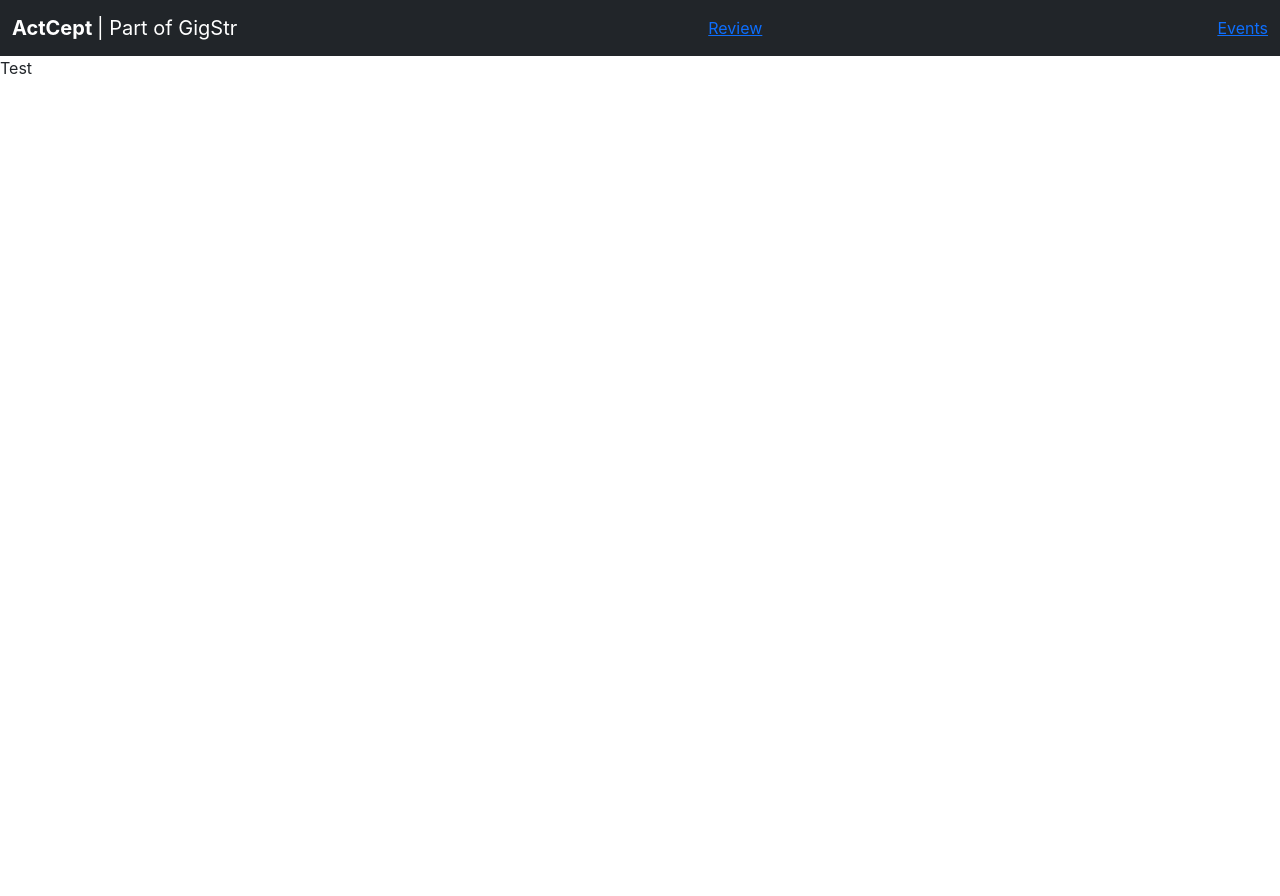
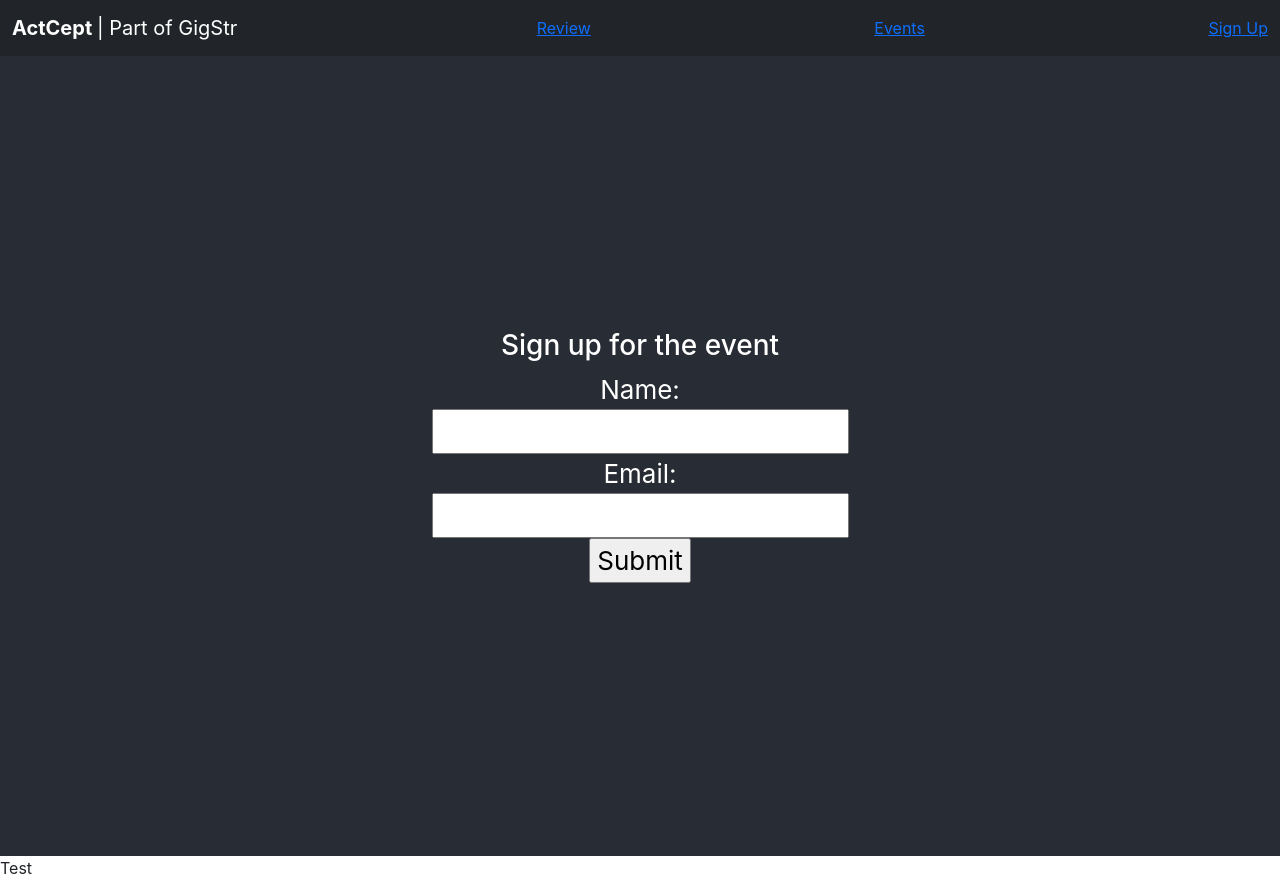
Before and after one commit to School-Of-Tech-Futures-UK/ActCept2, a React (Create React App) app in the folder actcept/: page /signup in a window 1280 px wide. Before the commit the page ends 800 px from the top, so only its background shows below. Built offline with nearby package versions, Linux system fonts and the light colour scheme.

Commit message:
Added signup page

```diff
--- a/actcept/src/App.js
+++ b/actcept/src/App.js
@@ -5,6 +5,7 @@ import * as reactRouterDom from "react-router-dom";
 import Home from './Components/home';
 import Review from './Components/review';
 import EventPage from './Components/event_page';
+import UserDetails from './Components/signup';
 
 const { BrowserRouter, Route, Routes } = reactRouterDom;
 
@@ -16,6 +17,7 @@ function App() {
         <Route path="/" element={<Home />} />
         <Route path="/reviews" element={<Review />} />
         <Route path="/event-page/:id" element={<EventPage />} />
+        <Route path="/signup" element={<UserDetails />} />
       </Routes>
     </BrowserRouter>
   );
--- a/actcept/src/Components/nav.jsx
+++ b/actcept/src/Components/nav.jsx
@@ -14,6 +14,7 @@ const NavigationBar = () => {
           <a class="navbar-brand" href="/"><b> ActCept </b>| Part of GigStr</a>
           <NavLink class="navbar-brand" to="/reviews">Review</NavLink>
           <NavLink class="navbar-brand" to="/events">Events</NavLink>
+          <NavLink class="navbar-brand" to="/signup">Sign Up</NavLink>
         </div>
       </nav>
     </>
--- /dev/null
+++ b/actcept/src/Components/signup.jsx
@@ -0,0 +1,43 @@
+import { useEffect, useState } from "react";
+import ReactDOM from 'react-dom';
+import '../App.css';
+
+function UserDetails() {
+	const [name , setName] = useState('');
+	const [email , setEmail] = useState('');
+
+
+	const getName =(e)=>{
+	setName(e.target.value);
+	}
+
+	const getEmail =(e)=>{
+	setEmail(e.target.value);
+	}
+
+	//e.preventDefault();
+
+
+return (
+	<div className="App">
+	<header className="App-header">
+	<form >
+        {/* <onSubmit={(e) => {handleSubmit(e)}}> */}
+
+	<h3> Sign up for the event </h3>
+		<label >
+		Name:
+		</label><br/>
+		<input type="text" value={name} required onChange={(e) => (getName(e))} /><br/>
+		<label>
+		Email:
+		</label><br/>
+		<input type="email" value={email} required onChange={(e)=> (getEmail(e))} /><br/>
+		<input type="submit" value="Submit"/>
+	</form>
+	</header>
+	</div>
+);
+}
+
+export default UserDetails;
```
